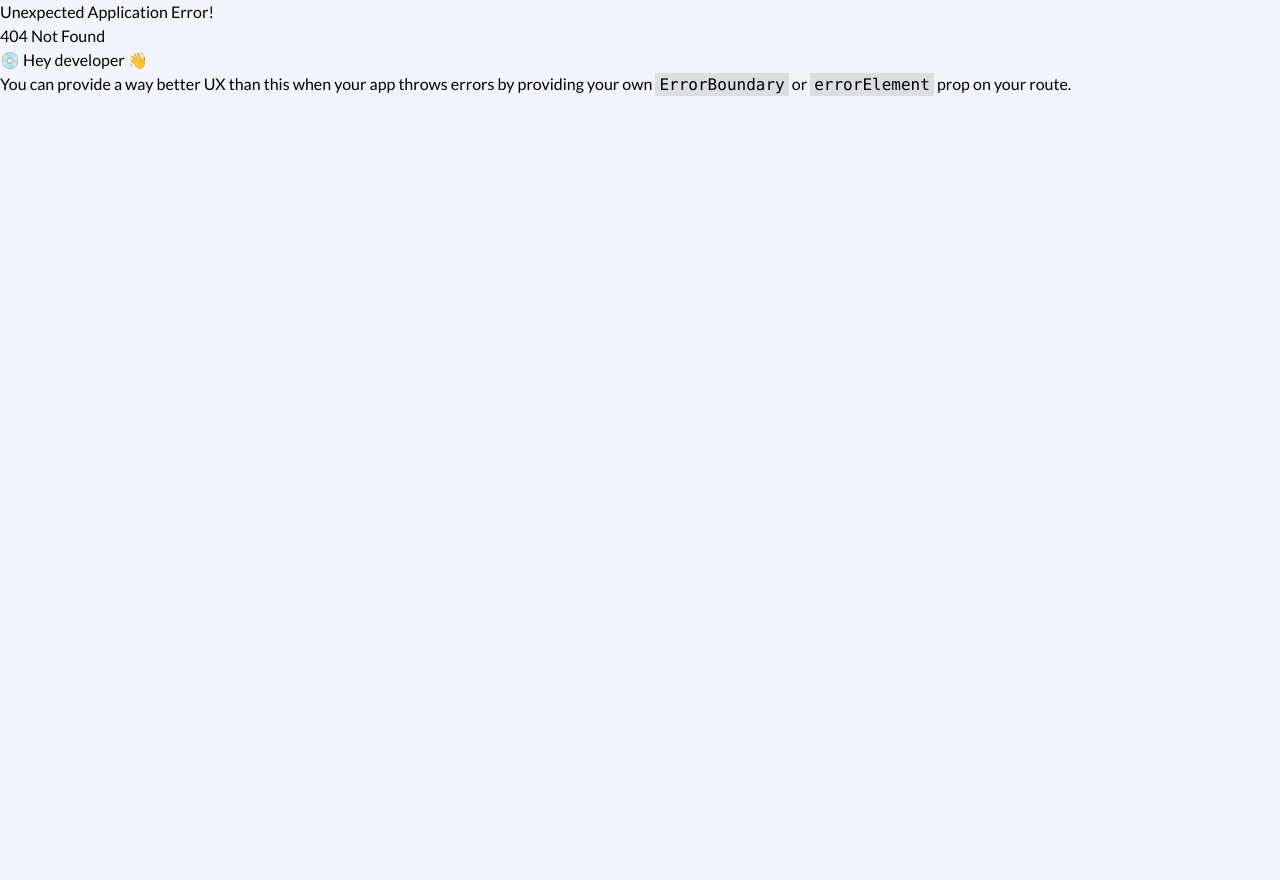
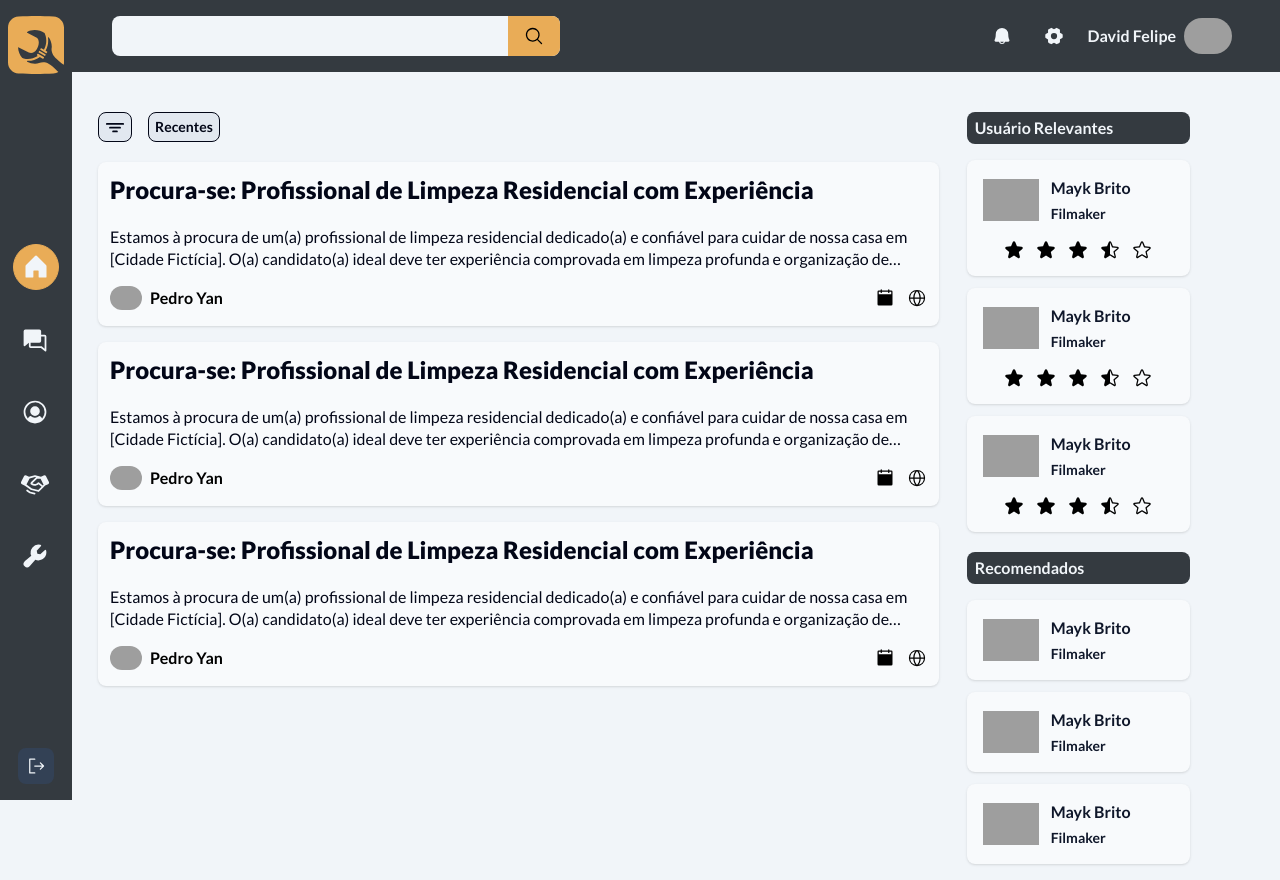
Before and after one commit to DFelipe1/QuebraGalho, a React (Vite) app: page /posts in a window 1280 px wide. Before the commit this address had no page. Before the commit the page ends 800 px from the top, so only its background shows below. Built offline with nearby package versions, Linux system fonts and the light colour scheme; grey boxes are pictures that could not be loaded.

Commit message:
create layout.tsx for navigation on post

```diff
--- a/src/Views/home/index.tsx
+++ b/src/Views/home/index.tsx
@@ -1,15 +1,9 @@
 import { FunnelSimple } from "@phosphor-icons/react";
-import { Header } from "../../components/header";
-import { Post } from "../../components/post";
-import { UserRelevant } from "../../components/userRelevant";
-import { UserRecomend } from "../../components/userRecomend";
+import { PostFeed } from "../../components/post";
 
 export function Home() {
 
     return (
-        <div className="w-full">
-           <Header/>
-           <main className="w-full max-w-[1100px] mx-auto flex pt-24 gap-5">
         <div className="w-full px-2 py-4 space-y-5">
             <div className="w-full flex gap-4 items-center">
                 <button className="px-1.5 py-1 bg-slate-200 border border-slate-950 rounded-lg hover:brightness-105 text-slate-950">
@@ -20,34 +14,10 @@ export function Home() {
                 </span>
             </div>
             <div className="flex flex-col gap-4">
-                   <Post/>
-                   <Post/>
-                   <Post/>
+                <PostFeed/>
+                <PostFeed/>
+                <PostFeed/>
             </div>
-            </div>
-            <aside className="w-72 py-4 space-y-5">
-                <div className="w-full">
-                    <h5 className="px-2 py-1 w-full bg-primary rounded-lg">
-                        <span className="text-base text-slate-100 font-bold">Usuário Relevantes</span>
-                    </h5>
-                    <div className="w-full space-y-3 mt-4">
-                        <UserRelevant/>
-                        <UserRelevant/>
-                        <UserRelevant/>
-                    </div>
-                </div>
-                <div className="w-full">
-                    <h5 className="px-2 py-1 w-full bg-primary rounded-lg">
-                        <span className="text-base text-slate-100 font-bold">Recomendados</span>
-                    </h5>
-                    <div className="w-full space-y-3 mt-4">
-                        <UserRecomend/>
-                        <UserRecomend/>
-                        <UserRecomend/>
-                    </div>
-                </div>
-            </aside>
-           </main>
         </div>
     )
 }
--- /dev/null
+++ b/src/Views/layout.tsx
@@ -0,0 +1,49 @@
+import { Outlet, useNavigate } from "react-router-dom";
+import { Header } from "../components/header";
+import { UserRelevant } from "../components/userRelevant";
+import { UserRecomend } from "../components/userRecomend";
+import { useEffect } from "react";
+
+export function Layout() {
+
+    const navigate = useNavigate()
+
+    useEffect(() => {
+        const currentUrl = window.location.href;
+        if(currentUrl === "http://localhost:5173/"){
+            navigate('/posts')
+        }
+    })
+
+    return (
+        <div className="w-full">
+           <Header/>
+           <main className="w-full max-w-[1100px] mx-auto flex pt-24 gap-5">
+            <Outlet/>
+
+            <aside className="w-72 py-4 space-y-5">
+                <div className="w-full">
+                    <h5 className="px-2 py-1 w-full bg-primary rounded-lg">
+                        <span className="text-base text-slate-100 font-bold">Usuário Relevantes</span>
+                    </h5>
+                    <div className="w-full space-y-3 mt-4">
+                        <UserRelevant/>
+                        <UserRelevant/>
+                        <UserRelevant/>
+                    </div>
+                </div>
+                <div className="w-full">
+                    <h5 className="px-2 py-1 w-full bg-primary rounded-lg">
+                        <span className="text-base text-slate-100 font-bold">Recomendados</span>
+                    </h5>
+                    <div className="w-full space-y-3 mt-4">
+                        <UserRecomend/>
+                        <UserRecomend/>
+                        <UserRecomend/>
+                    </div>
+                </div>
+            </aside>
+           </main>
+        </div>
+    )
+}
--- /dev/null
+++ b/src/Views/post/index.tsx
@@ -0,0 +1,5 @@
+export function Post() {
+    return (
+        <h1>Post</h1>
+    )
+}
--- a/src/components/post.tsx
+++ b/src/components/post.tsx
@@ -1,6 +1,6 @@
 import { CalendarBlank, GlobeSimple } from "@phosphor-icons/react";
 
-export function Post() {
+export function PostFeed() {
     return (
         <button className="w-full px-3 py-4 bg-slate-50 space-y-4 rounded-lg shadow">
             <div className="space-y-6 w-full">
```
Also changed, not shown: src/main.tsx (+13 -1 lines). Lines whose indentation alone changed are shown as unchanged.
